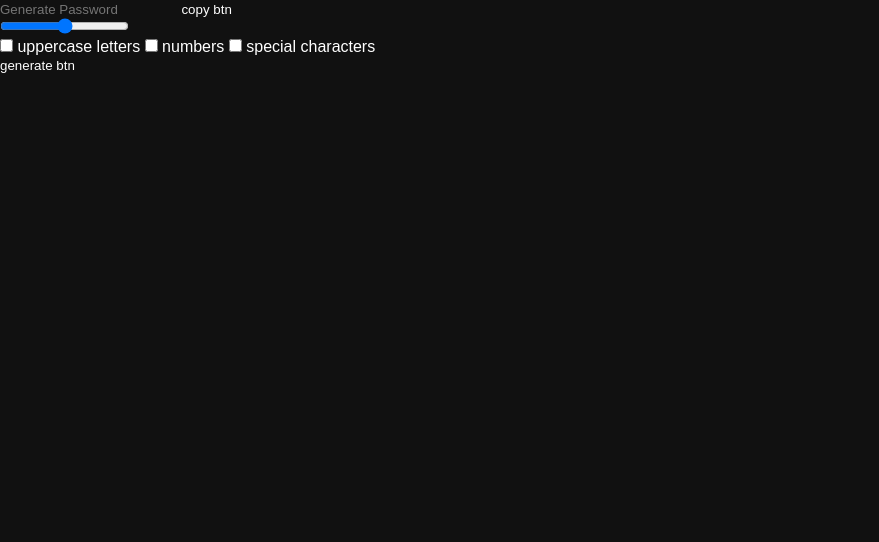
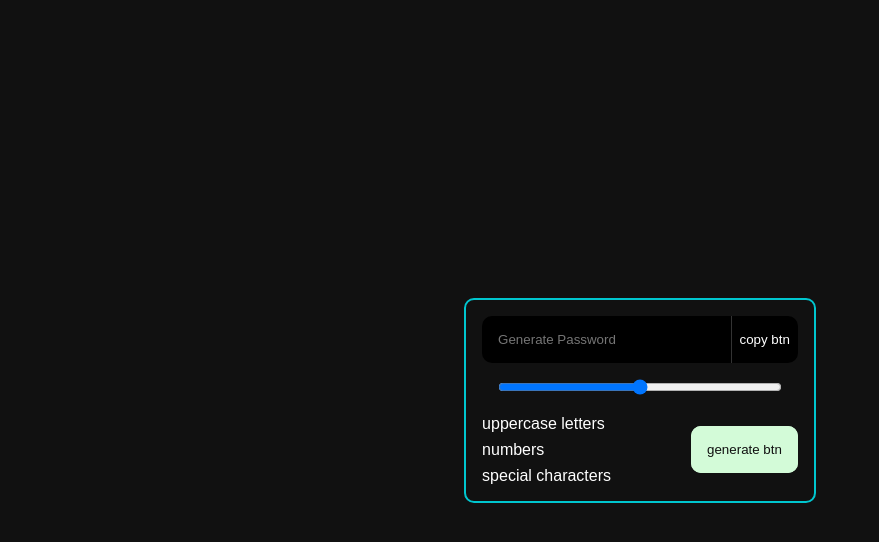
Before and after one commit to AmirManshadi/password-generator, a website built with Vite: page index.html in a window 1280 px wide. Shown: the whole page, without its empty margins (0-879 px from the left). Built offline with nearby package versions, Linux system fonts and the light colour scheme.

Commit message:
style: finish styles

```diff
--- a/src/style.css
+++ b/src/style.css
@@ -38,6 +38,7 @@ button {
 	background: none;
 	color: inherit;
 	padding: 0;
+	cursor: pointer;
 }
 
 button {
@@ -51,3 +52,83 @@ a {
 		text-decoration: underline;
 	}
 }
+
+/* styles */
+main.container {
+	display: flex;
+	justify-content: center;
+	align-items: center;
+	height: 100%;
+	& form {
+		min-width: 300px;
+		max-width: 400px;
+		border: var(--border);
+		border-radius: var(--border-radius);
+		padding: 1rem;
+		& .password-placeholder-wrapper {
+			display: flex;
+			align-items: center;
+			position: relative;
+			& #password-placeholder {
+				background: #000;
+				padding: 1rem;
+				width: 100%;
+				border-radius: var(--border-radius);
+			}
+			& #copy-btn {
+				position: absolute;
+				width: auto;
+				height: 100%;
+				right: 0;
+				padding: 0.5rem;
+				border-left: 1px solid #333;
+			}
+		}
+		& .range-input-wrapper {
+			padding: 1rem;
+			& #character-number {
+				width: 100%;
+			}
+		}
+		& .flex-wrapper {
+			display: flex;
+			justify-content: space-between;
+			align-items: center;
+			gap: 5rem;
+
+			& .options-wrapper {
+				display: flex;
+				align-items: flex-start;
+				flex-direction: column;
+				gap: 0.5rem;
+
+				& .options-label {
+					cursor: pointer;
+					& .options {
+						display: none;
+					}
+					& .options:checked + span {
+						color: var(--color-primary);
+					}
+				}
+			}
+
+			& #submit-btn {
+				background: var(--color-secondary);
+				color: var(--color-text-dark);
+				padding: 1rem;
+				border-radius: var(--border-radius);
+				outline-width: var(--border-width);
+				outline-style: var(--border-style);
+				outline-color: var(--color-secondary);
+				outline-offset: -2px;
+				transition: outline-offset 100ms linear;
+
+				&:hover,
+				&:focus-visible {
+					outline-offset: 2px;
+				}
+			}
+		}
+	}
+}
```
